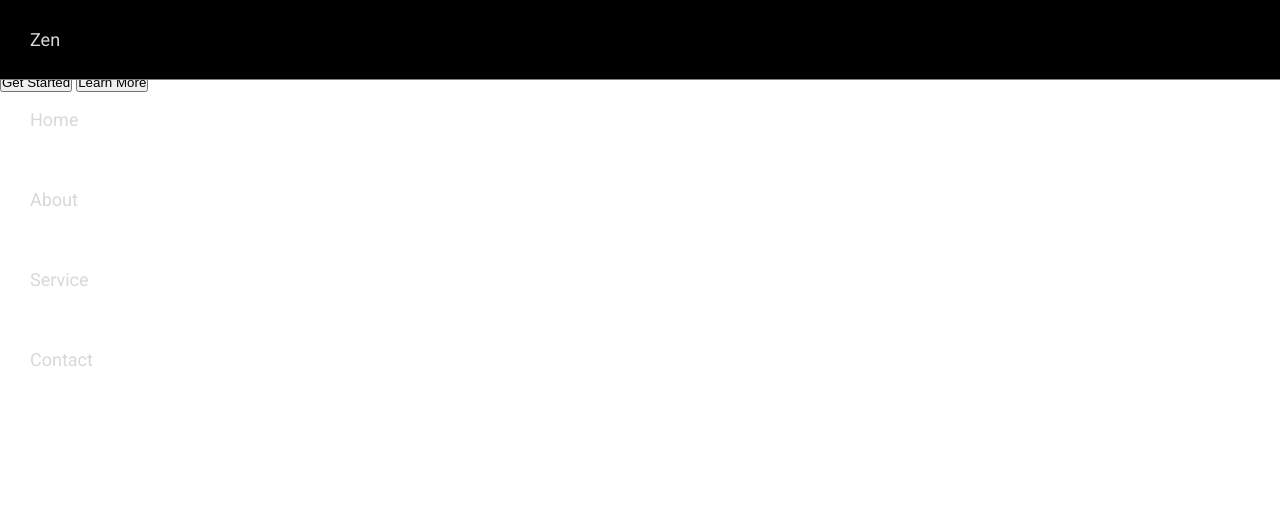
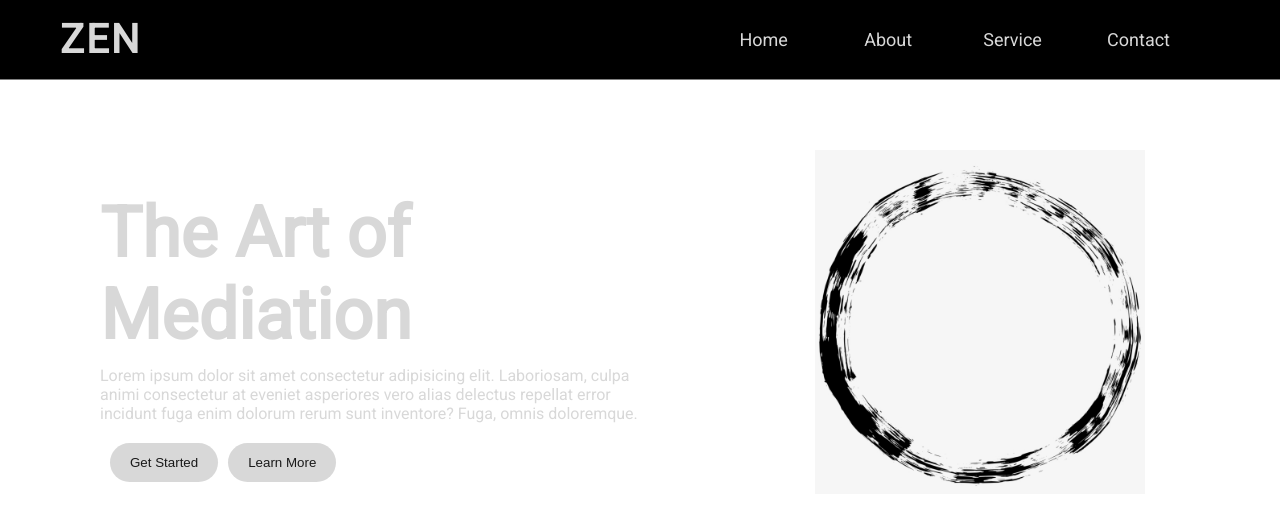
Before and after one commit to git-TAP/odin-landing, a plain HTML site: page index.html in a window 1280 px wide. Drawn offline with Linux system fonts and the light colour scheme.

Commit message:
Set header design

```diff
--- a/index.html
+++ b/index.html
@@ -26,7 +26,7 @@
             <button class="btns">Learn More</button>
         </div>
         <div>
-            <img src="circle.jpg" alt="">
+            <img src="circle.png" alt="circle">
         </div>
     </main>
 
--- a/style.css
+++ b/style.css
@@ -27,5 +27,83 @@
 }
 
 .navbar a.nav-logo{
+    float: left;
+    height: inherit;
+    line-height: inherit;
+    padding: 0 30px;
+    font-size: 40px;
+    text-transform: uppercase;
+    letter-spacing: 2px;
+    font-family: 'Roboto';
+    color: #d8d8d8;
+    font-weight: bold;
+}
 
+.navbar ul{
+    float: right;
+    list-style: none;
+    height: inherit;
+    line-height: inherit;
+    padding: 0 50px;
 }
+
+.navbar ul li{
+    display: inline-block;
+}
+.navbar ul li a{
+    display: block;
+    text-align: center;
+    min-width: 120px;
+    padding: 0 30px;
+}
+
+.navbar ul li a:hover{
+    background-color: gray;
+}
+
+.content{
+    font-family: 'Roboto';
+    color: #d8d8d8;
+    margin-top: 30%;
+    margin-left: 100px;
+}
+
+h1{
+    font-size: 70px;
+}
+p{
+    margin-top: 10px;
+}
+main{
+    display: grid;
+    grid-template-columns: 1fr 1fr;
+}
+
+.btns{
+    margin-top: 20px;
+    background-color: #d8d8d8;
+    cursor: pointer;
+    color: #191919;
+    padding: 12px 20px;
+    float: left;
+    border: 0;
+    border-radius: 20px;
+    margin-left: 10px;
+}
+
+.btns:hover{
+    background-color: #848484;
+}
+
+img{
+    margin-top: 150px;
+    margin-left: 175px;
+    width: 330px;
+    filter: grayscale(1);
+}
+
+img:hover{
+    filter: grayscale(0);
+    transition: 3s;
+    cursor: pointer;
+}
```
Also changed, not shown: circle.png (added).
